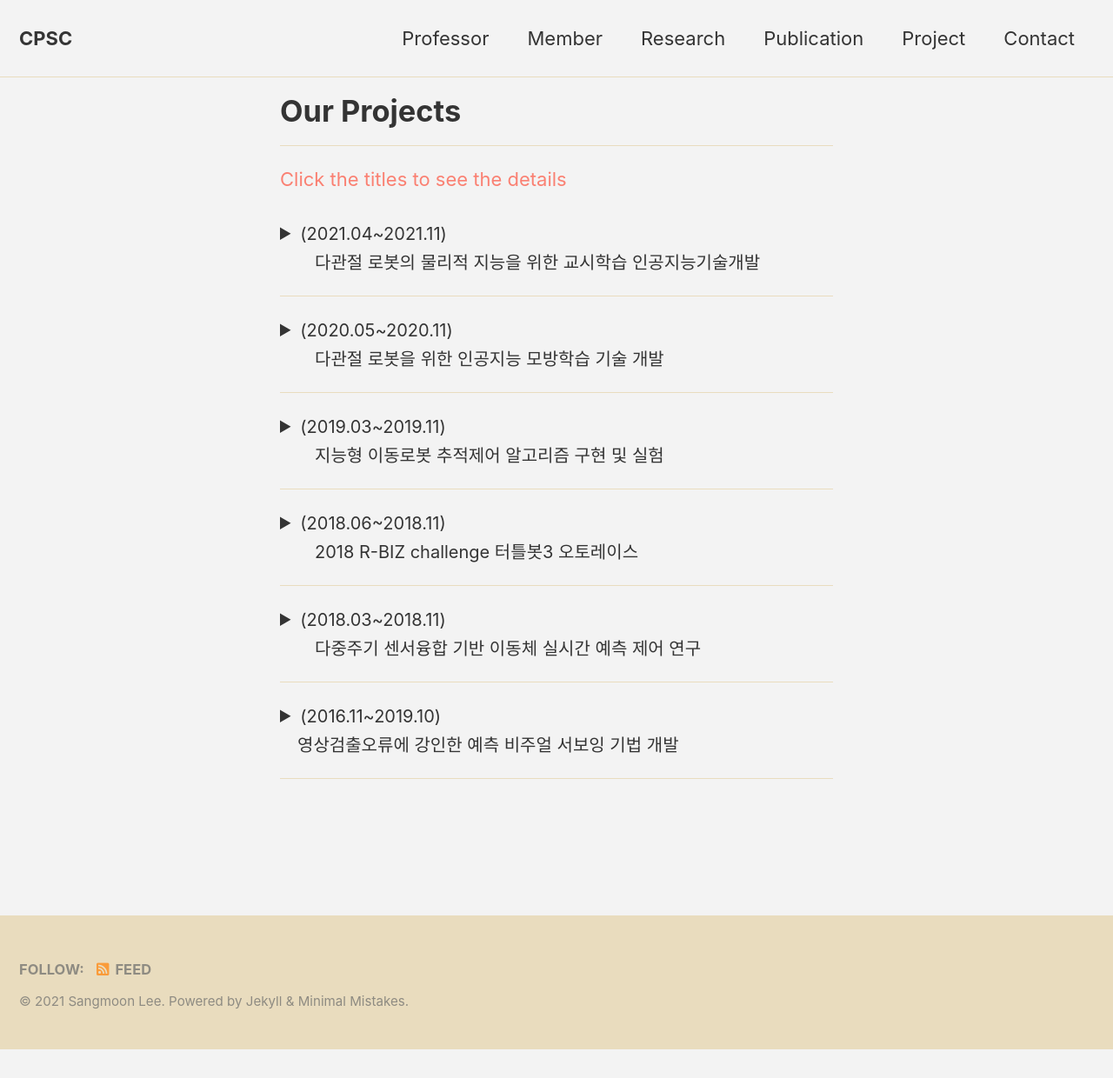
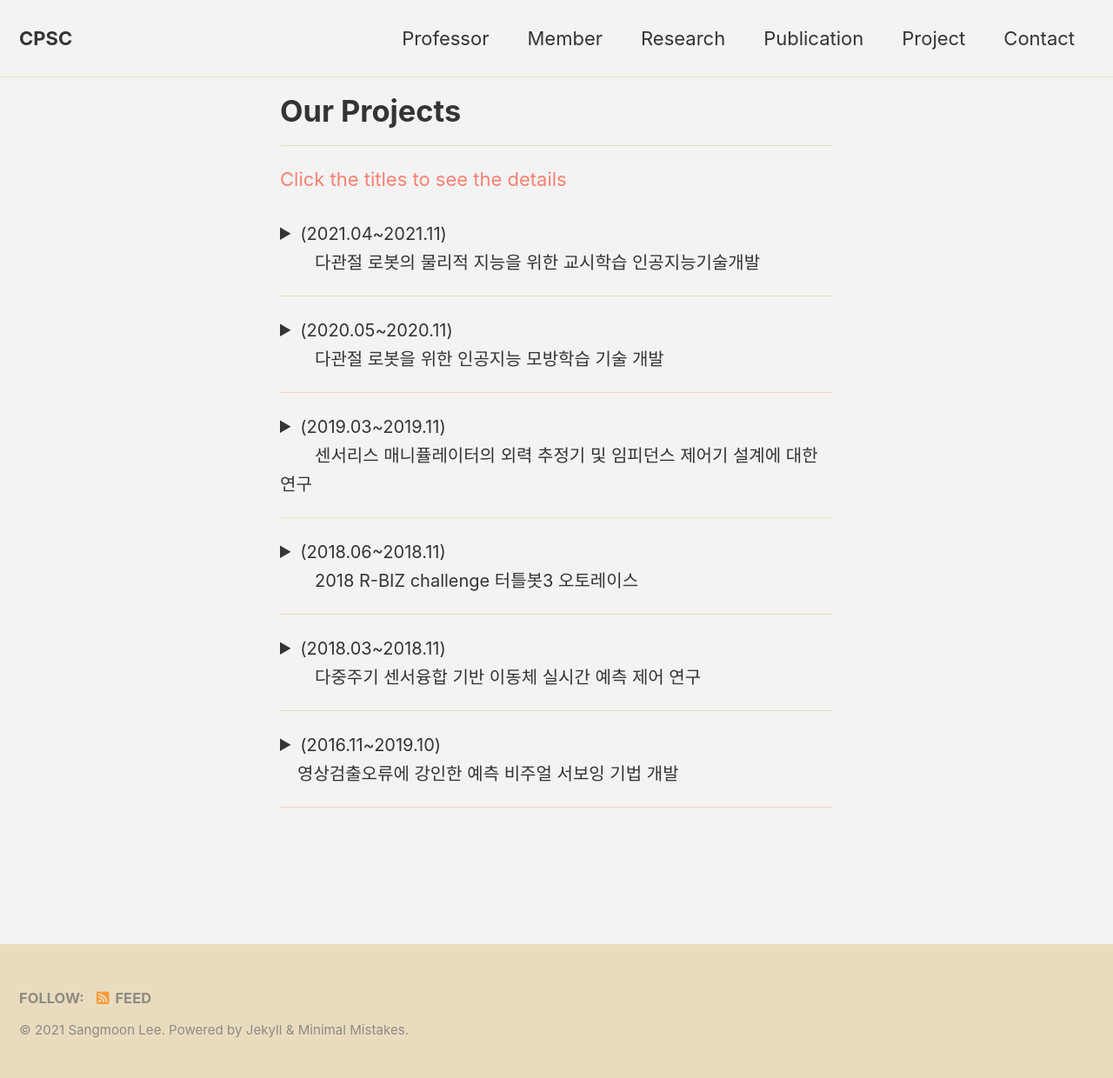
Before and after one commit to CPSC-LAB/CPSC-LAB.github.io, a Jekyll site: the page built from _pages/projects.md, in a window 1280 px wide. Shown: the whole page at 87% size. Built offline with Jekyll 4.4.1, drawn with Linux system fonts in a browser that asks for light colours; cached includes are drawn as plain includes; before the commit the page ends 1207 px from its top, so only the background shows below that; some of the changed text lies outside the part shown.

Commit message:
Update projects.md

```diff
--- a/_pages/projects.md
+++ b/_pages/projects.md
@@ -107,22 +107,51 @@
 ---
 
 <details>
-  <summary> <span style="font-size: 20px"> (2019.03~2019.11)<br>　　지능형 이동로봇 추적제어 알고리즘 구현 및 실험 </span> </summary>
+  <summary> <span style="font-size: 20px"> (2019.03~2019.11)<br>　　센서리스 매니퓰레이터의 외력 추정기 및 임피던스 제어기 설계에 대한 연구 </span> </summary>
+
   <div markdown="1">
-This project was conducted at <span style="color:#3399ff">Cyber Physical System Control Lab in Kyungpook National University</span> : [Link](http://control.knu.ac.kr/)
-  </div>
-<br>
-<p style="font-size:1rem;font-weight:400" onContextMenu="return false;" onselectstart="return false" ondragstart="return false">
-　Research on Unmanned Aerial Vehicles has been actively conducted in recent years. In particular, the UAV to explore an unknown, GNSS-denied environment is required, but the self-localization method, such as Visual Inertial Odometry, is mandatory to operate it. Considering the payload and the operating time of the UAV, lightweight and low-power consuming cameras and IMU are preferred, and even Object Detection and 3D Mapping can be obtained using a RGB-D camera. In this work, we developed a 3D Mapping system including object positions in an unknown and GNSS-denied environment for the UAV with a RGB-D camera. The system is demonstrated in Gazebo simulator, and the quantitative and qualitative results are obtained.</p>
+<span style="font-size: 13px"> This project was conducted at <span style="color:#3399ff">Cyber Physical System Control Lab in Kyungpook National University</span> : [Link](http://control.knu.ac.kr/)</span>
+   </div>
 
+<div style="border: 1px solid black; padding: 10px; border-color: #E6E6E6; background-color: #EFFBF5;">
+  <br>
+    <span style="font-size: 30px; color:green"> 연구목표 </span><br>
+    <div style="border: 1px solid black; padding: 10px; border-color: LightGray; background-color: rgba(211, 211, 211, 0.2);">
+      <span style="font-size: 13px">
+        　■ 　토크 센서가 없는 로봇 매니퓰레이터에 대한 수학적 모델 기반 외력 추정 알고리즘 개발 <br>
+         　■ 　모델 불확실성에 강인한 센서리스 임피던스 제어 알고리즘 개발 <br>
+         　■ 　7축 로봇 매니퓰레이터 대상 태스크 종속적인 임피던스 제어 타당성 검증
+        </span>
+    </div>
+    <br>
+    <br>
+    <span style="font-size: 30px; color:green"> 연구내용 </span><br>
+    <div style="border: 1px solid black; padding: 10px; border-color: LightGray; background-color:rgba(211, 211, 211, 0.2);">
+      <span style="font-size: 13px">
+   　■ 　기존의 임피던스 제어 방법 및 센서리스 시스템에 대한 외력 추정 방법 조사 및 분석  <br>
+   　■ 　ROS 기반 로봇 제어 시스템 구축 <br>
+   　■ 　로봇 매니퓰레이터 모델링<br>
+   　■ 　힘 센서리스 시스템 의 엔드 이펙터에 발생하는 외력 검출기 설계 <br>
+   　■ 　모델 불확실성에 강인한 임피던스 제어기 설계<br>
+   　■ 　외력 검출기 기반의 임피던스 제어기 성능 평가<br>
+   　■ 　주어진 테스크에 대한 인간-로봇 협업 제어 시스템 구축
+        </span>
+    </div>
 <br>
 
-***Keywords***: Autonomous Vehicle, Visual servoing, Multi-Channel LiDAR , Sensor Fusion
+**Keywords**<br>
+  <span style="font-size: 13px"> Contact Force, Imitation Learning, Trajectory Learning, Inverse Reinforcement Learning, Manipulator</span>
 
 <p align="center">
-<iframe width="560" height="315" src="https://www.youtube.com/embed/j8nnk5R37XU" title="YouTube video player" frameborder="0" allow="accelerometer; autoplay; clipboard-write; encrypted-media; gyroscope; picture-in-picture" allowfullscreen>
-    </iframe>
+  <img height="250" src="/assets/images/ETRI2020.gif">
+   <p style="text-align:center;">그림 1. 의도를 이용한 모방학습 분류 작업 태스크에 적용</p>
+  <img height="250" src="/assets/images/ETRI2020-TRI.gif">
+   <p style="text-align:center;">그림 2. 의도를 이용한 모방학습 도형 그리기 태스크에 적용</p>
+  <img height="270" src="/assets/images/ETRI2020_BLOCK.JPG">
+   <p style="text-align:center;">그림 3. 제안하는 모방학습 프레임워크 블록 다이어그램</p>
 </p>
+
+  </div>
 </details>
 
 ---
```
